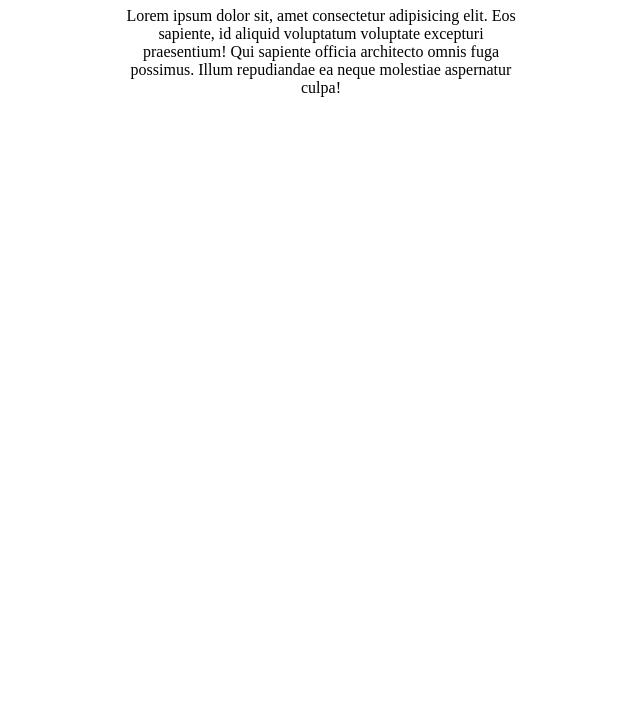
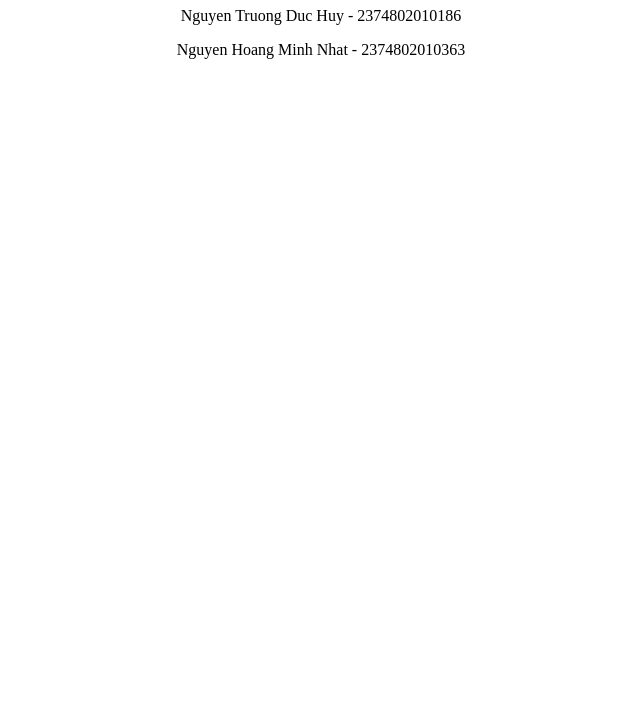
Before and after one commit to MrChikkeen/demo_web_app, a plain HTML site: page index.html in a window 1280 px wide. Shown: the part 73-800 px from the top of the page, without its empty margins (319-959 px from the left). Drawn offline with Linux system fonts and the light colour scheme.

Commit message:
Update index.html

```diff
--- a/index.html
+++ b/index.html
@@ -9,7 +9,8 @@
 <body>
     <div class="container">
     <h1>Welcome to my web</h1>
-    <p>Lorem ipsum dolor sit, amet consectetur adipisicing elit. Eos sapiente, id aliquid voluptatum voluptate excepturi praesentium! Qui sapiente officia architecto omnis fuga possimus. Illum repudiandae ea neque molestiae aspernatur culpa!</p>
+    <p>Nguyen Truong Duc Huy - 2374802010186</p>
+    <p>Nguyen Hoang Minh Nhat - 2374802010363</p>
 </div>
 </body>
 </htmlsss>
```
